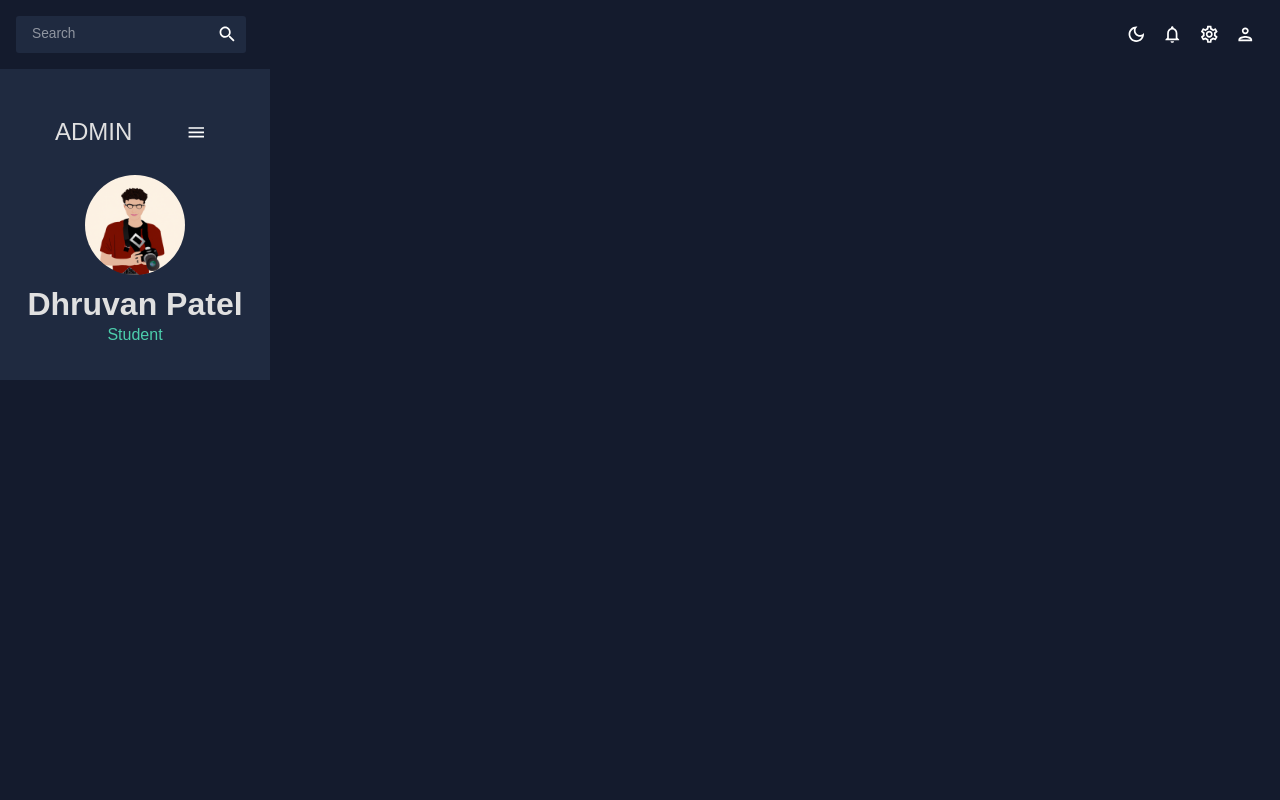
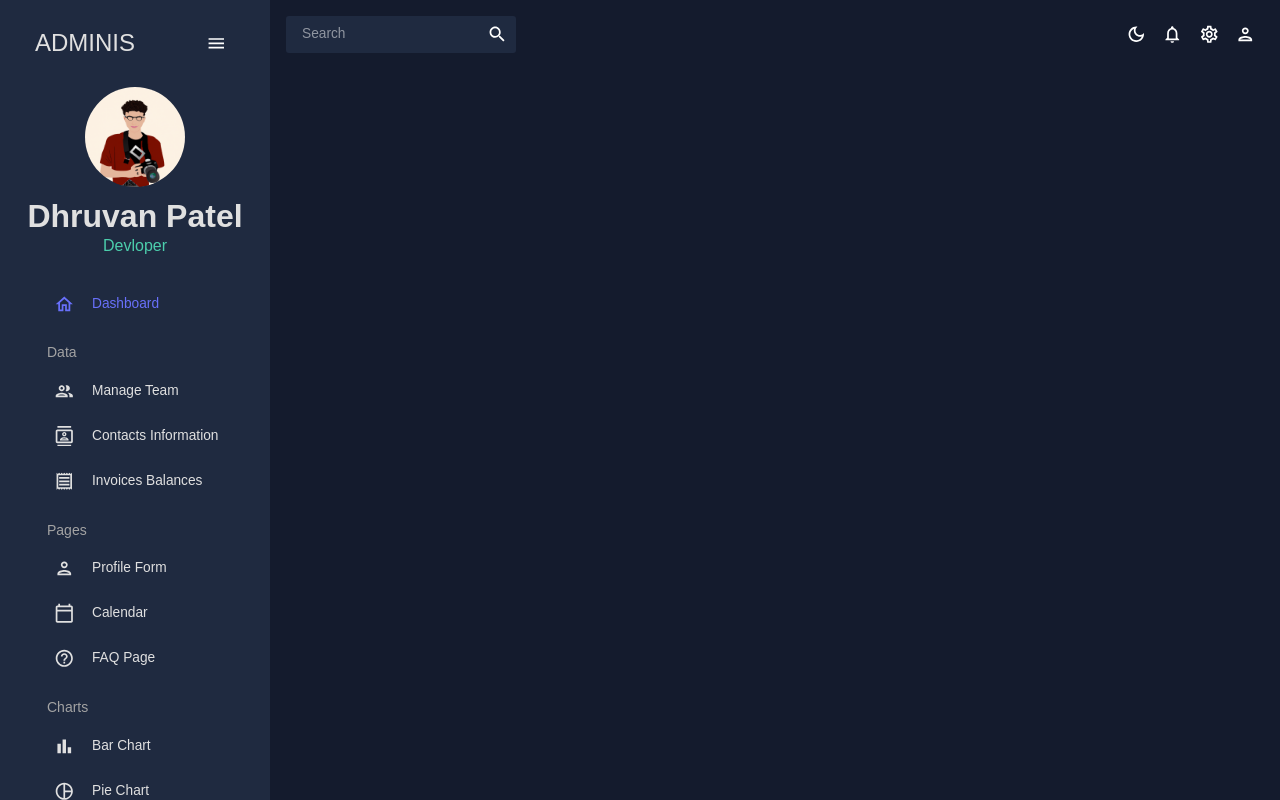
Before and after one commit to dhruvan005/Admin-Deshboard, a React (Vite) app: page / in a window 1280 px wide. Built offline with nearby package versions, Linux system fonts and the light colour scheme.

Commit message:
topbar and  sidebar done

```diff
--- a/src/App.jsx
+++ b/src/App.jsx
@@ -1,47 +1,47 @@
-import React from "react";
+import { useState } from "react";
+import { Routes, Route } from "react-router-dom";
+import Topbar from "./scenes/global/Topbar";
+import Sidebar from "./scenes/global/Sidebar";
+// import Dashboard from "./scenes/dashboard";
+// import Team from "./scenes/team";
+// import Invoices from "./scenes/invoices";
+// import Contacts from "./scenes/contacts";
+// import Bar from "./scenes/bar";
+// import Form from "./scenes/form";
+// import Line from "./scenes/line";
+// import Pie from "./scenes/pie";
+// import FAQ from "./scenes/faq";
+// import Geography from "./scenes/geography";
+import { CssBaseline, ThemeProvider } from "@mui/material";
 import { ColorModeContext, useMode } from "./theme";
-import { CssBaseline, ThemeProvider } from "@mui/material";
-import Topbar from "./scenes/global/Topbar";
-import Sidebar from "./scenes/global/Sidebar"
-import Dashboard from "./scenes/dashbord"
-// import Team from "./scenes/team"
-// import Invoices from "./scenes/invoices"
-// import Contacts from "./scenes/contacts"
-// import Bar from "./scenes/bar"
-// import Form from "./scenes/form"
-// import Line from "./scenes/line"
-// import Pie from "./scenes/pie"
-// import FAQ from "./scenes/faq"
-// import Geography from "./scenes/geography"
-// import Calendar from "./scenes/calendar"
+// import Calendar from "./scenes/calendar/calendar";
 
 function App() {
   const [theme, colorMode] = useMode();
+  const [isSidebar, setIsSidebar] = useState(true);
 
   return (
     <ColorModeContext.Provider value={colorMode}>
       <ThemeProvider theme={theme}>
         <CssBaseline />
         <div className="app">
+          <Sidebar isSidebar={isSidebar} />
           <main className="content">
-
-            <Topbar />
-            <Sidebar/>
+            <Topbar setIsSidebar={setIsSidebar} />
             {/* <Routes>
               <Route path="/" element={<Dashboard />} />
-              {/* <Route path="/team" element={<Team />} /> */}
-              {/* <Route path="/Contacts" element={<Contacts />} /> */}
-              {/* <Route path="/invoices" element={<Invoices />} /> */}
-              {/* <Route path="/bar" element={<Bar />} /> */}
-              {/* <Route path="/form" element={<Form />} /> */}
-              {/* <Route path="/line" element={<Line />} /> */}
-              {/* <Route path="/pie" element={<Pie />} /> */}
-              {/* <Route path="/faq" element={<FAQ />} /> */}
-              {/* <Route path="/geography" element={<Geography />} /> */}
-              {/* <Route path="/calendar" element={<Calendar />} /> */}
-            {/* </Routes> */}
+              <Route path="/team" element={<Team />} />
+              <Route path="/contacts" element={<Contacts />} />
+              <Route path="/invoices" element={<Invoices />} />
+              <Route path="/form" element={<Form />} />
+              <Route path="/bar" element={<Bar />} />
+              <Route path="/pie" element={<Pie />} />
+              <Route path="/line" element={<Line />} />
+              <Route path="/faq" element={<FAQ />} />
+              <Route path="/calendar" element={<Calendar />} />
+              <Route path="/geography" element={<Geography />} />
+            </Routes> */}
           </main>
-
         </div>
       </ThemeProvider>
     </ColorModeContext.Provider>
--- a/src/scenes/global/Sidebar.jsx
+++ b/src/scenes/global/Sidebar.jsx
@@ -1,9 +1,9 @@
-import React, { useState } from 'react';
+import { useState } from "react";
+import { ProSidebar, Menu, MenuItem } from "react-pro-sidebar";
+import { Box, IconButton, Typography, useTheme } from "@mui/material";
+import { Link } from "react-router-dom";
 import "react-pro-sidebar/dist/css/styles.css";
-import { Box, IconButton, Typography, useTheme } from '@mui/material';
-import { ProSidebar, Menu, MenuItem } from "react-pro-sidebar";
-import { Link } from 'react-router-dom';
-import { tokens } from '../../theme';
+import { tokens } from "../../theme";
 import HomeOutlinedIcon from "@mui/icons-material/HomeOutlined";
 import PeopleOutlinedIcon from "@mui/icons-material/PeopleOutlined";
 import ContactsOutlinedIcon from "@mui/icons-material/ContactsOutlined";
@@ -16,17 +16,32 @@ import PieChartOutlineOutlinedIcon from "@mui/icons-material/PieChartOutlineOutl
 import TimelineOutlinedIcon from "@mui/icons-material/TimelineOutlined";
 import MenuOutlinedIcon from "@mui/icons-material/MenuOutlined";
 import MapOutlinedIcon from "@mui/icons-material/MapOutlined";
-import Topbar from './Topbar';
+
+const Item = ({ title, to, icon, selected, setSelected }) => {
+  const theme = useTheme();
+  const colors = tokens(theme.palette.mode);
+  return (
+    <MenuItem
+      active={selected === title}
+      style={{
+        color: colors.grey[100],
+      }}
+      onClick={() => setSelected(title)}
+      icon={icon}
+    >
+      <Typography>{title}</Typography>
+      <Link to={to} />
+    </MenuItem>
+  );
+};
 
 const Sidebar = () => {
   const theme = useTheme();
   const colors = tokens(theme.palette.mode);
-
   const [isCollapsed, setIsCollapsed] = useState(false);
   const [selected, setSelected] = useState("Dashboard");
 
   return (
-
     <Box
       sx={{
         "& .pro-sidebar-inner": {
@@ -46,7 +61,6 @@ const Sidebar = () => {
         },
       }}
     >
-
       <ProSidebar collapsed={isCollapsed}>
         <Menu iconShape="square">
           {/* LOGO AND MENU ICON */}
@@ -54,9 +68,8 @@ const Sidebar = () => {
             onClick={() => setIsCollapsed(!isCollapsed)}
             icon={isCollapsed ? <MenuOutlinedIcon /> : undefined}
             style={{
-                            padding:"20px",
-                            margin: "10px 0 0 0",
-                            color: colors.gray[100]
+              margin: "10px 0 20px 0",
+              color: colors.grey[100],
             }}
           >
             {!isCollapsed && (
@@ -66,8 +79,8 @@ const Sidebar = () => {
                 alignItems="center"
                 ml="15px"
               >
-                                <Typography variant="h3" color={colors.gray[100]}>
-                                    ADMIN
+                <Typography variant="h3" color={colors.grey[100]}>
+                  ADMINIS
                 </Typography>
                 <IconButton onClick={() => setIsCollapsed(!isCollapsed)}>
                   <MenuOutlinedIcon />
@@ -75,32 +88,136 @@ const Sidebar = () => {
               </Box>
             )}
           </MenuItem>
+
           {!isCollapsed && (
             <Box mb="25px">
               <Box display="flex" justifyContent="center" alignItems="center">
                 <img
-                                    alt='profile-user'
+                  alt="profile-user"
                   width="100px"
                   height="100px"
                   src={`../../assets/user.png`}
                   style={{ cursor: "pointer", borderRadius: "50%" }}
                 />
               </Box>
-
               <Box textAlign="center">
-                                <Typography variant="h2" fontWeight="bold" sx={{ m: "10px 0 0 0" }} color={colors.gray[100]}>
+                <Typography
+                  variant="h2"
+                  color={colors.grey[100]}
+                  fontWeight="bold"
+                  sx={{ m: "10px 0 0 0" }}
+                >
                  Dhruvan Patel
                 </Typography>
                 <Typography variant="h5" color={colors.greenAccent[500]}>
-                                    Student
+                  Devloper
                 </Typography>
               </Box>
             </Box>
           )}
 
-                    <Box>
+          <Box paddingLeft={isCollapsed ? undefined : "10%"}>
+            <Item
+              title="Dashboard"
+              to="/"
+              icon={<HomeOutlinedIcon />}
+              selected={selected}
+              setSelected={setSelected}
+            />
 
+            <Typography
+              variant="h6"
+              color={colors.grey[300]}
+              sx={{ m: "15px 0 5px 20px" }}
+            >
+              Data
+            </Typography>
+            <Item
+              title="Manage Team"
+              to="/team"
+              icon={<PeopleOutlinedIcon />}
+              selected={selected}
+              setSelected={setSelected}
+            />
+            <Item
+              title="Contacts Information"
+              to="/contacts"
+              icon={<ContactsOutlinedIcon />}
+              selected={selected}
+              setSelected={setSelected}
+            />
+            <Item
+              title="Invoices Balances"
+              to="/invoices"
+              icon={<ReceiptOutlinedIcon />}
+              selected={selected}
+              setSelected={setSelected}
+            />
 
+            <Typography
+              variant="h6"
+              color={colors.grey[300]}
+              sx={{ m: "15px 0 5px 20px" }}
+            >
+              Pages
+            </Typography>
+            <Item
+              title="Profile Form"
+              to="/form"
+              icon={<PersonOutlinedIcon />}
+              selected={selected}
+              setSelected={setSelected}
+            />
+            <Item
+              title="Calendar"
+              to="/calendar"
+              icon={<CalendarTodayOutlinedIcon />}
+              selected={selected}
+              setSelected={setSelected}
+            />
+            <Item
+              title="FAQ Page"
+              to="/faq"
+              icon={<HelpOutlineOutlinedIcon />}
+              selected={selected}
+              setSelected={setSelected}
+            />
+
+            <Typography
+              variant="h6"
+              color={colors.grey[300]}
+              sx={{ m: "15px 0 5px 20px" }}
+            >
+              Charts
+            </Typography>
+            <Item
+              title="Bar Chart"
+              to="/bar"
+              icon={<BarChartOutlinedIcon />}
+              selected={selected}
+              setSelected={setSelected}
+            />
+            <Item
+              title="Pie Chart"
+              to="/pie"
+              icon={<PieChartOutlineOutlinedIcon />}
+              selected={selected}
+              setSelected={setSelected}
+            />
+            <Item
+              title="Line Chart"
+              to="/line"
+              icon={<TimelineOutlinedIcon />}
+              selected={selected}
+              setSelected={setSelected}
+            />
+            <Item
+              title="Geography Chart"
+              to="/geography"
+              icon={<MapOutlinedIcon />}
+              selected={selected}
+              setSelected={setSelected}
+            />
           </Box>
         </Menu>
       </ProSidebar>
--- a/src/theme.js
+++ b/src/theme.js
@@ -1,12 +1,11 @@
 import { createContext, useState, useMemo } from "react";
 import { createTheme } from "@mui/material/styles";
-import { dark, light } from "@mui/material/styles/createPalette";
-import { colors, Typography } from "@mui/material";
 
+// color design tokens export
 export const tokens = (mode) => ({
-    ...(mode === 'dark' ?
-        {
-            gray: {
+  ...(mode === "dark"
+    ? {
+        grey: {
           100: "#e0e0e0",
           200: "#c2c2c2",
           300: "#a3a3a3",
@@ -15,7 +14,7 @@ export const tokens = (mode) => ({
           600: "#525252",
           700: "#3d3d3d",
           800: "#292929",
-                900: "#141414"
+          900: "#141414",
         },
         primary: {
           100: "#d0d1d5",
@@ -37,7 +36,7 @@ export const tokens = (mode) => ({
           600: "#3da58a",
           700: "#2e7c67",
           800: "#1e5245",
-                900: "#0f2922"
+          900: "#0f2922",
         },
         redAccent: {
           100: "#f8dcdb",
@@ -48,7 +47,7 @@ export const tokens = (mode) => ({
           600: "#af3f3b",
           700: "#832f2c",
           800: "#58201e",
-                900: "#2c100f"
+          900: "#2c100f",
         },
         blueAccent: {
           100: "#e1e2fe",
@@ -59,15 +58,11 @@ export const tokens = (mode) => ({
           600: "#535ac8",
           700: "#3e4396",
           800: "#2a2d64",
-                900: "#151632"
+          900: "#151632",
         },
-
-        } :
-        {
-
-
-
-            gray: {
+      }
+    : {
+        grey: {
           100: "#141414",
           200: "#292929",
           300: "#3d3d3d",
@@ -82,7 +77,7 @@ export const tokens = (mode) => ({
           100: "#040509",
           200: "#080b12",
           300: "#0c101b",
-                400: "#d9d7d7",
+          400: "#f2f0f0", // manually changed
           500: "#141b2d",
           600: "#1F2A40",
           700: "#727681",
@@ -122,103 +117,98 @@ export const tokens = (mode) => ({
           800: "#c3c6fd",
           900: "#e1e2fe",
         },
-        }
-    )
-})
+      }),
+});
 
+// mui theme settings
 export const themeSettings = (mode) => {
   const colors = tokens(mode);
-
   return {
     palette: {
       mode: mode,
-            ...(mode === 'dark' ?
-                {
+      ...(mode === "dark"
+        ? {
+            // palette values for dark mode
             primary: {
               main: colors.primary[500],
             },
             secondary: {
               main: colors.greenAccent[500],
             },
-                    netural: {
-                        dark: colors.gray[700],
-                        main: colors.gray[500],
-                        light: colors.gray[100],
+            neutral: {
+              dark: colors.grey[700],
+              main: colors.grey[500],
+              light: colors.grey[100],
             },
             background: {
               default: colors.primary[500],
+            },
           }
-
-
-                } :
-                {
+        : {
+            // palette values for light mode
             primary: {
               main: colors.primary[100],
             },
             secondary: {
               main: colors.greenAccent[500],
             },
-                    netural: {
-                        dark: colors.gray[700],
-                        main: colors.gray[500],
-                        light: colors.gray[100],
+            neutral: {
+              dark: colors.grey[700],
+              main: colors.grey[500],
+              light: colors.grey[100],
             },
             background: {
               default: "#fcfcfc",
             },
-                })
+          }),
     },
     typography: {
-            fontFamily: ["Source Sans 3", "sans-serif"].join(","),
+      fontFamily: ["Source Sans Pro", "sans-serif"].join(","),
       fontSize: 12,
-
       h1: {
-                fontFamily: ["Source Sans 3", "sans-serif"].join(","),
+        fontFamily: ["Source Sans Pro", "sans-serif"].join(","),
         fontSize: 40,
       },
       h2: {
-                fontFamily: ["Source Sans 3", "sans-serif"].join(","),
+        fontFamily: ["Source Sans Pro", "sans-serif"].join(","),
         fontSize: 32,
       },
       h3: {
-                fontFamily: ["Source Sans 3", "sans-serif"].join(","),
+        fontFamily: ["Source Sans Pro", "sans-serif"].join(","),
         fontSize: 24,
       },
       h4: {
-                fontFamily: ["Source Sans 3", "sans-serif"].join(","),
+        fontFamily: ["Source Sans Pro", "sans-serif"].join(","),
         fontSize: 20,
       },
       h5: {
-                fontFamily: ["Source Sans 3", "sans-serif"].join(","),
+        fontFamily: ["Source Sans Pro", "sans-serif"].join(","),
         fontSize: 16,
       },
       h6: {
-                fontFamily: ["Source Sans 3", "sans-serif"].join(","),
+        fontFamily: ["Source Sans Pro", "sans-serif"].join(","),
         fontSize: 14,
       },
-
-
-        }
+    },
   };
 };
 
-// react context for color mode
-
+// context for color mode
 export const ColorModeContext = createContext({
-
-    toggleColorMode: () => { }
-}) ;
+  toggleColorMode: () => {},
+});
 
 export const useMode = () => {
   const [mode, setMode] = useState("dark");
 
   const colorMode = useMemo(
     () => ({
-            toggleColorMode: () => setMode((prev) => (prev === "light" ? "dark" : "light")),
+      toggleColorMode: () =>
+        setMode((prev) => (prev === "light" ? "dark" : "light")),
     }),
     []
-    )
-    const theme = useMemo(() => createTheme (themeSettings(mode) , [mode]));
+  );
 
-    return [theme , colorMode]
-}
+  const theme = useMemo(() => createTheme(themeSettings(mode)), [mode]);
+  return [theme, colorMode];
+};
```
Lines whose indentation alone changed are shown as unchanged.
